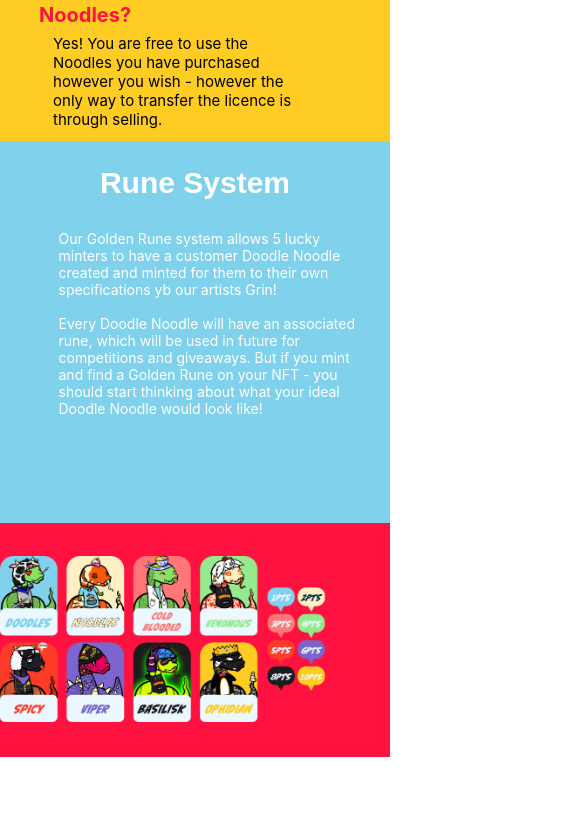
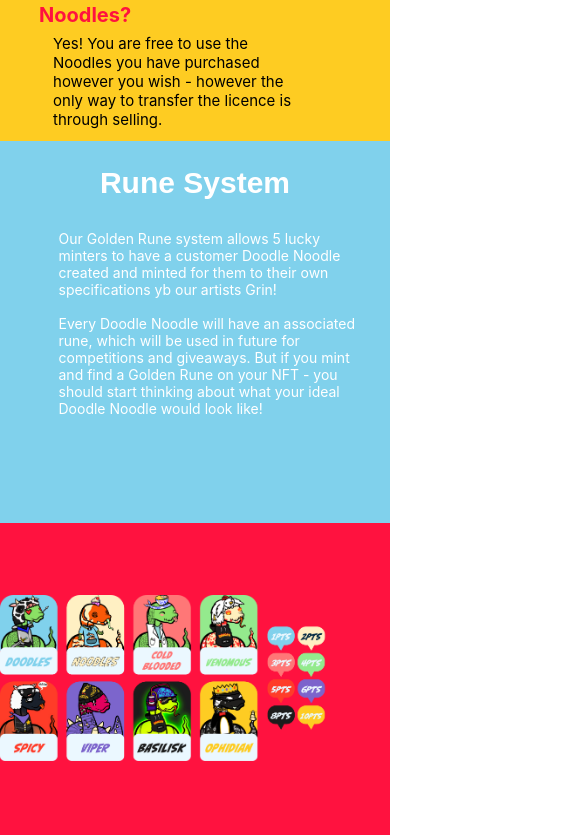
Before and after one commit to callumbuttery/Doodle-Noodles-V2, a React (Create React App) app: page / in a window 390 px wide. Shown: the part 1587-2422 px from the top of the page, 585 px wide, since content can reach past the window. Before the commit the page ends 2399 px from the top, so only its background shows below. Built offline with nearby package versions, Linux system fonts and the light colour scheme.

Commit message:
fix mobile white space glitch thank fuck

```diff
--- a/src/css/RarityGuide.css
+++ b/src/css/RarityGuide.css
@@ -161,18 +161,19 @@
         background-position: center;
         background-position-y: 50%;
         height: 40%;
-        padding-bottom: 60%;
+        padding-bottom: 80%;
     }
 
     .RarityTextContainer{
         padding-top: 20%;
-        width: 80%;
         position: absolute;
-        margin-left: 70%;
         color: white;
         padding-top: 2%;
         visibility: hidden;
-
+        overflow-x: hidden;
+        margin: 0%;
+        padding: 0%;
+        font-size: 0px;
     }
 
     .RarityGuideTitle{
```
